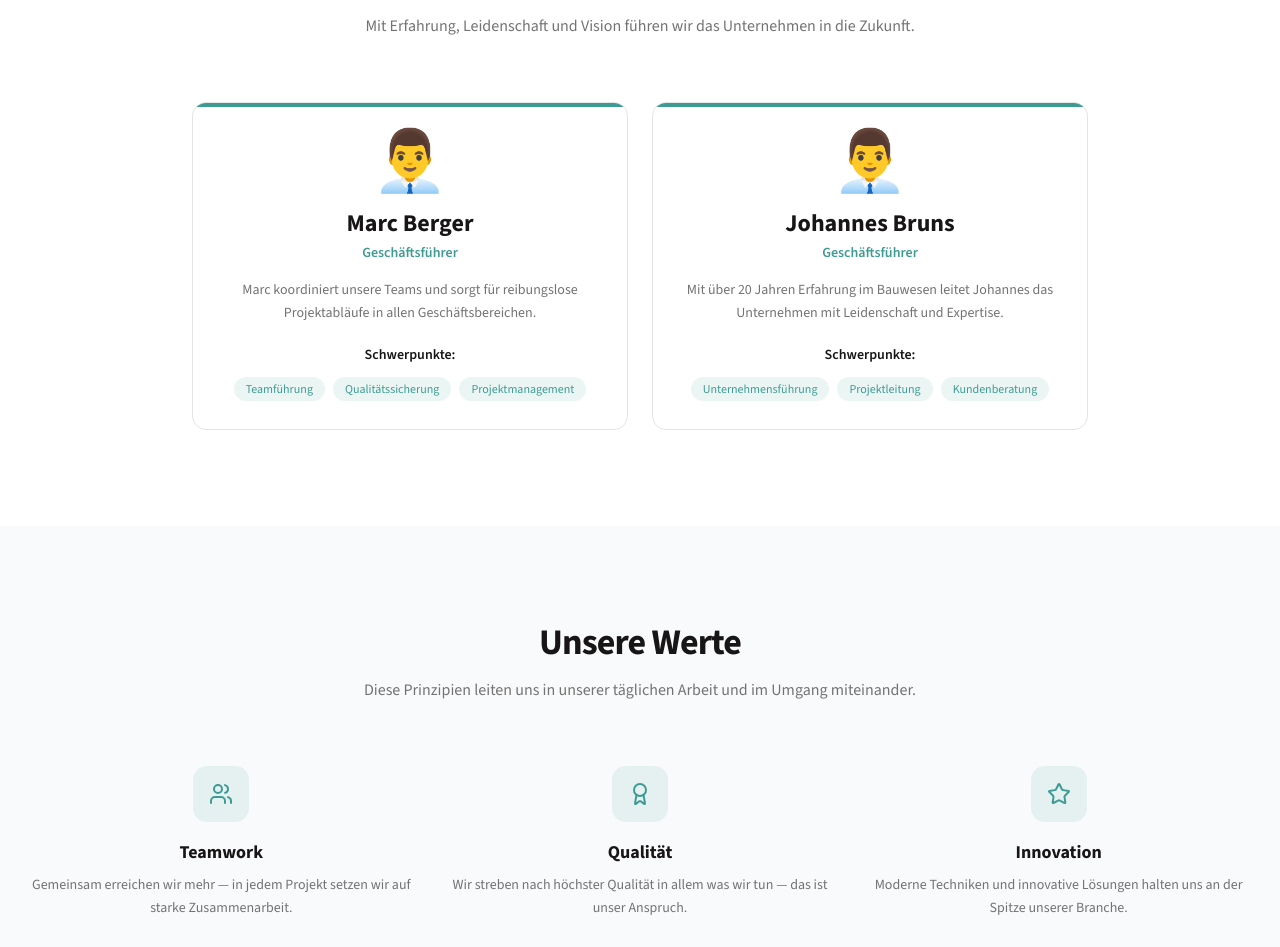
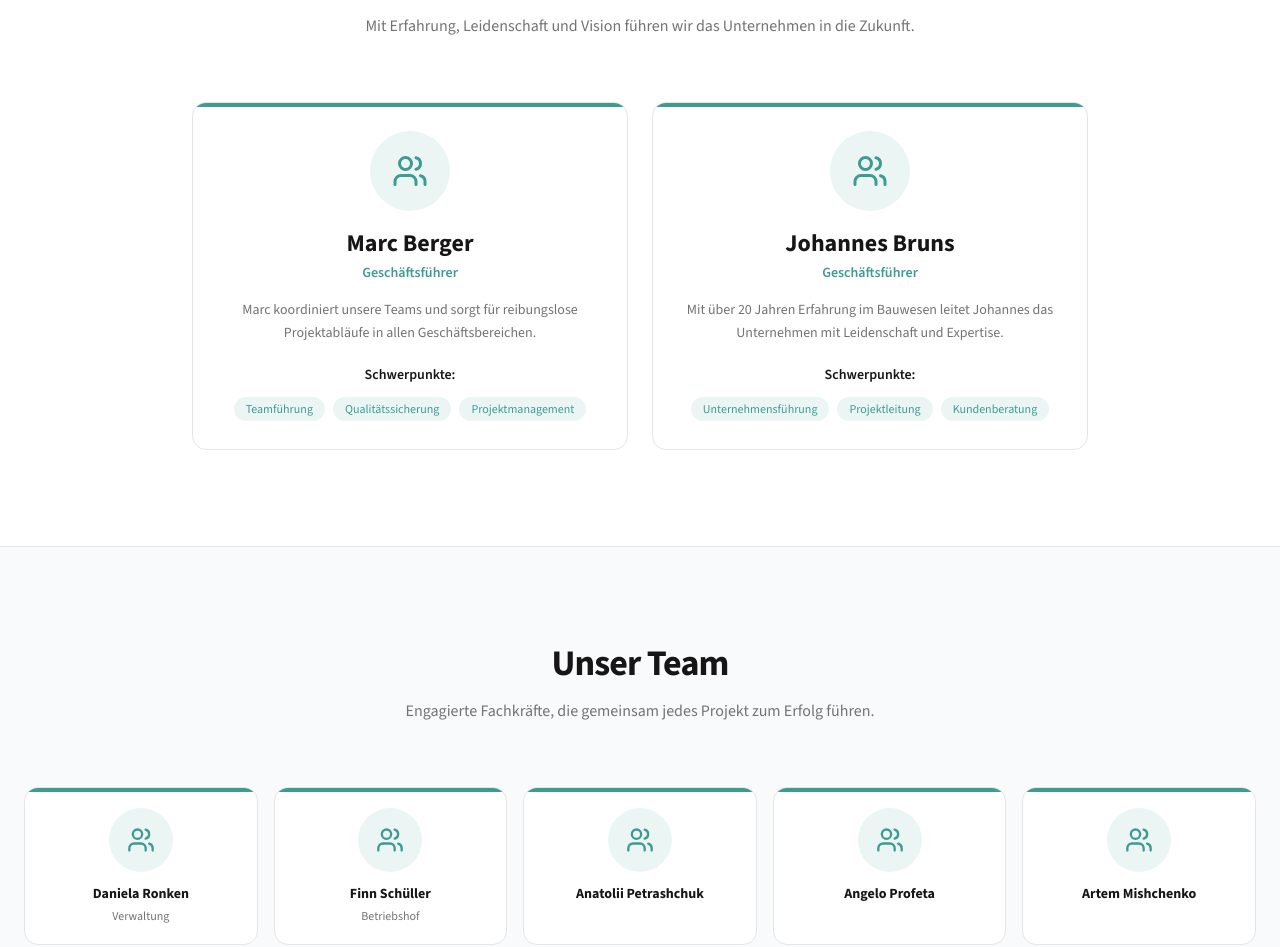
Before and after one commit to gaiisay/makopa-bau-gmbh, a Next.js app: page /team in a window 1280 px wide. Shown: the part 665-1612 px from the top of the page. Built offline with nearby package versions, Linux system fonts and the light colour scheme.

Commit message:
refactor: remove departments section and enhance team display with improved styling

```diff
--- a/src/app/team/page.tsx
+++ b/src/app/team/page.tsx
@@ -41,39 +41,16 @@ const leadership = [
   },
 ];
 
-const departments = [
-  {
-    title: "Baustellenmanagement",
-    description:
-      "Organisation, Logistik und Schnittstellenkoordination für einen reibungslosen Bauablauf.",
-    teamSize: "8 Mitarbeiter",
-    expertise: ["Baustellenorganisation", "Logistik", "Arbeitsschutz"],
-    lead: "Stefan Weber",
-  },
-  {
-    title: "Erdarbeiten & Außenanlagen",
-    description:
-      "Von Baugrube und Entwässerung bis zu Pflasterarbeiten und Wiederherstellung.",
-    teamSize: "12 Mitarbeiter",
-    expertise: ["Erdarbeiten", "Entwässerung", "Pflasterarbeiten"],
-    lead: "Andrea Schmidt",
-  },
-  {
-    title: "Abbruch & Speziallösungen",
-    description:
-      "Strukturierter Rückbau, Entkernung und individuelle Sonderlösungen.",
-    teamSize: "10 Mitarbeiter",
-    expertise: ["Abbrucharbeiten", "Entkernung", "Schadstoffsanierung"],
-    lead: "Michael Bauer",
-  },
-  {
-    title: "Baustellenservices & Vermietung",
-    description:
-      "Baustelleneinrichtung, Genehmigungen und ausgewählte Geräte für strukturierte Projekte.",
-    teamSize: "6 Mitarbeiter",
-    expertise: ["Vermietung", "Vermessung", "Genehmigungen"],
-    lead: "Thomas Fischer",
-  },
+const teamMembers = [
+  { name: "Daniela Ronken", role: "Verwaltung" },
+  { name: "Finn Schüller", role: "Betriebshof" },
+  { name: "Anatolii Petrashchuk", role: "" },
+  { name: "Angelo Profeta", role: "" },
+  { name: "Artem Mishchenko", role: "" },
+  { name: "Claus Wilczek", role: "" },
+  { name: "Fabian Djied", role: "" },
+  { name: "Patrick Jahn", role: "" },
+  { name: "Peter Berger", role: "" },
 ];
 
 const values = [
@@ -203,7 +180,9 @@ export default function TeamPage() {
                 className="group relative overflow-hidden rounded-xl border border-border bg-white p-7 text-center transition-all hover:border-slate-300 hover:shadow-xl hover:shadow-slate-200/50"
               >
                 <div className="absolute top-0 right-0 left-0 h-1 bg-primary transition-all group-hover:h-1.5" />
-                <div className="mb-4 text-6xl">{leader.image}</div>
+                <div className="mx-auto mb-4 flex h-20 w-20 items-center justify-center rounded-full bg-primary/10">
+                  <Users className="h-9 w-9 text-primary" />
+                </div>
                 <h3 className="mb-1 text-2xl font-bold text-foreground">
                   {leader.name}
                 </h3>
@@ -234,8 +213,54 @@ export default function TeamPage() {
         </div>
       </section>
 
+      {/* ── Team ── */}
+      <section className="border-t border-border bg-slate-50 py-20 md:py-24">
+        <div className="mx-auto max-w-7xl px-6">
+          <motion.div
+            initial={{ opacity: 0, y: 20 }}
+            whileInView={{ opacity: 1, y: 0 }}
+            viewport={{ once: true }}
+            className="mb-16 text-center"
+          >
+            <h2 className="mb-4 text-3xl font-bold tracking-tight text-foreground md:text-4xl">
+              Unser Team
+            </h2>
+            <p className="mx-auto max-w-2xl text-muted-foreground">
+              Engagierte Fachkräfte, die gemeinsam jedes Projekt zum Erfolg
+              führen.
+            </p>
+          </motion.div>
+
+          <div className="grid grid-cols-2 gap-4 sm:grid-cols-3 lg:grid-cols-4 xl:grid-cols-5">
+            {teamMembers.map((member, i) => (
+              <motion.div
+                key={member.name}
+                initial={{ opacity: 0, y: 20 }}
+                whileInView={{ opacity: 1, y: 0 }}
+                viewport={{ once: true }}
+                transition={{ duration: 0.4, delay: i * 0.05 }}
+                className="group relative overflow-hidden rounded-xl border border-border bg-white p-5 text-center transition-all hover:border-slate-300 hover:shadow-lg hover:shadow-slate-200/50"
+              >
+                <div className="absolute top-0 right-0 left-0 h-1 bg-primary transition-all group-hover:h-1.5" />
+                <div className="mx-auto mb-3 flex h-16 w-16 items-center justify-center rounded-full bg-primary/10">
+                  <Users className="h-7 w-7 text-primary" />
+                </div>
+                <h3 className="text-sm font-bold text-foreground">
+                  {member.name}
+                </h3>
+                {member.role && (
+                  <p className="mt-1 text-xs font-medium text-muted-foreground">
+                    {member.role}
+                  </p>
+                )}
+              </motion.div>
+            ))}
+          </div>
+        </div>
+      </section>
+
       {/* ── Values ── */}
-      <section className="bg-slate-50 py-20 md:py-24">
+      <section className="bg-white py-20 md:py-24">
         <div className="mx-auto max-w-7xl px-6">
           <motion.div
             initial={{ opacity: 0, y: 20 }}
```
